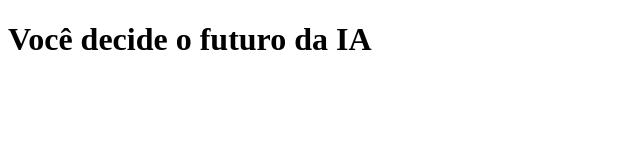
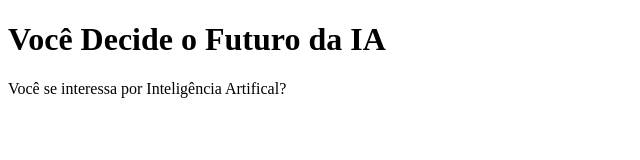
Before and after one commit to PA-PedroAntonio/IA3D, a plain HTML site: page index.html in a window 1280 px wide. Shown: the whole page, without its empty margins (0-640 px from the left). Drawn offline with Linux system fonts and the light colour scheme.

Commit message:
Add files via upload

```diff
--- a/index.html
+++ b/index.html
@@ -10,7 +10,7 @@
 
 <body>
     <div class="caixa-principal">
-        <h1>Você decide o futuro da IA</h1>
+        <h1>Você Decide o Futuro da IA</h1>
         <div class="caixa-pergunta"></div>
         <div class="caixa-alternativa"></div>
         <div class="caixa-resultado">
--- a/script.js
+++ b/script.js
@@ -5,10 +5,33 @@ const caixaResultado = document.querySelector('.caixa-resultado');
 
 const perguntas = [
     {
-        enunciado: "Pergunta 1",
-        alternativas: [
-            "Alternativa 1",
-            "Alternativa 2",
-        ]
+        enunciado: "Você se interessa por Inteligência Artifical?",
+        alternativas: ["Sim", "Não"]
+    },
+    {
+        enunciado: "Você acha que o futuro vai ser repleto por IAs?",
+        alternativas: ["Sim", "Não"]
+    },
+    {
+        enunciado: "Você acha que as IAs irão tomar o lugar dos humanos?",
+        alternativas: ["Sim", "Não"]
     }
 ]
+
+let posicao = 0;
+let perguntaAtual;
+
+function mostraPergunta() {
+    perguntaAtual = perguntas[posicao];
+    caixaPergunta.textContent = perguntaAtual.enunciado;
+    mostraAlternativas();
+}
+
+function mostraAlternativas() {
+    for (const alternativa of perguntaAtual.alternativa) {
+        const botaoAlternativas = document.createElement("button");
+        botaoAlternativas.textContent = alternativa;
+    }
+}
+
+mostraPergunta();
```
Also changed, not shown: 1 other file.
